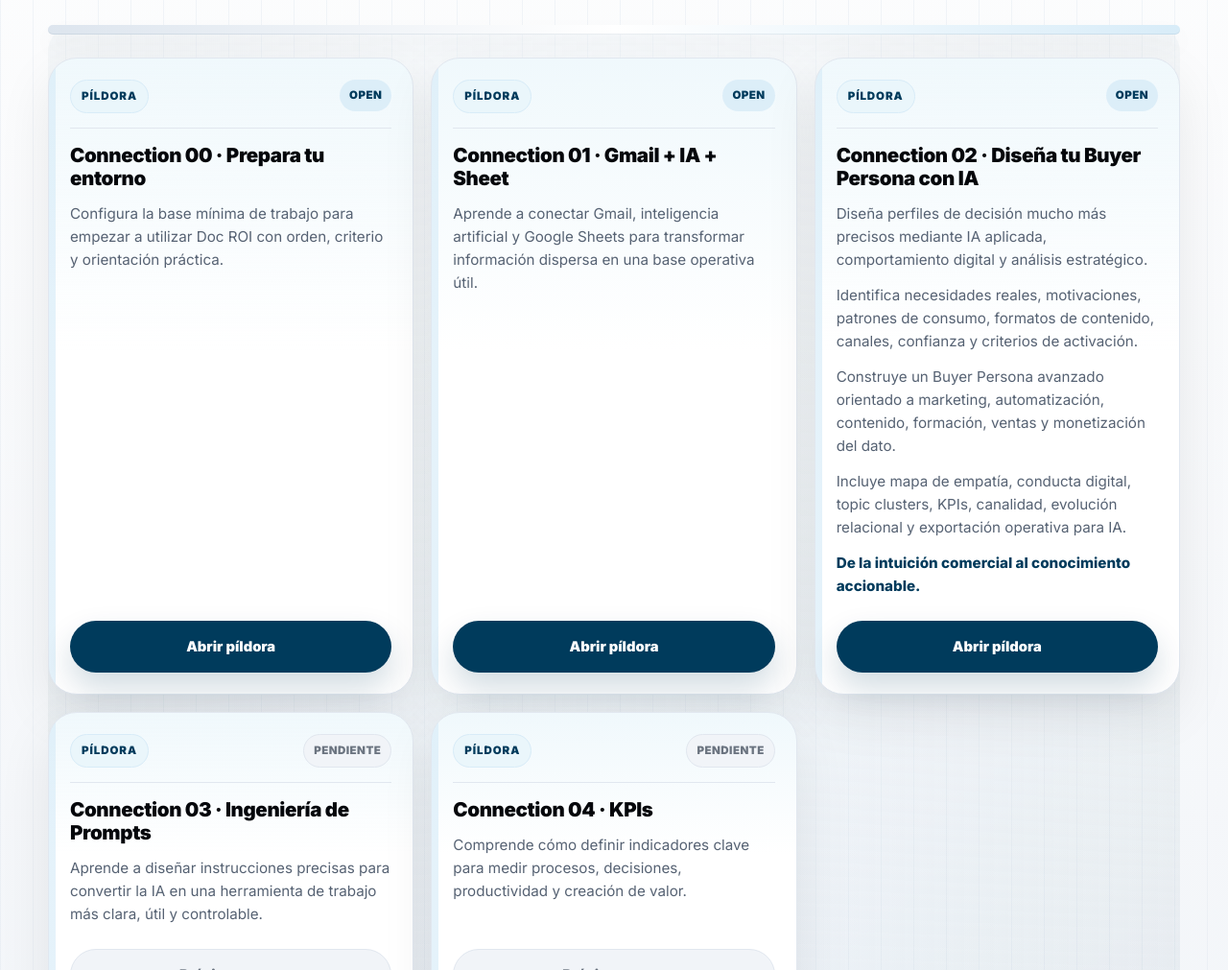
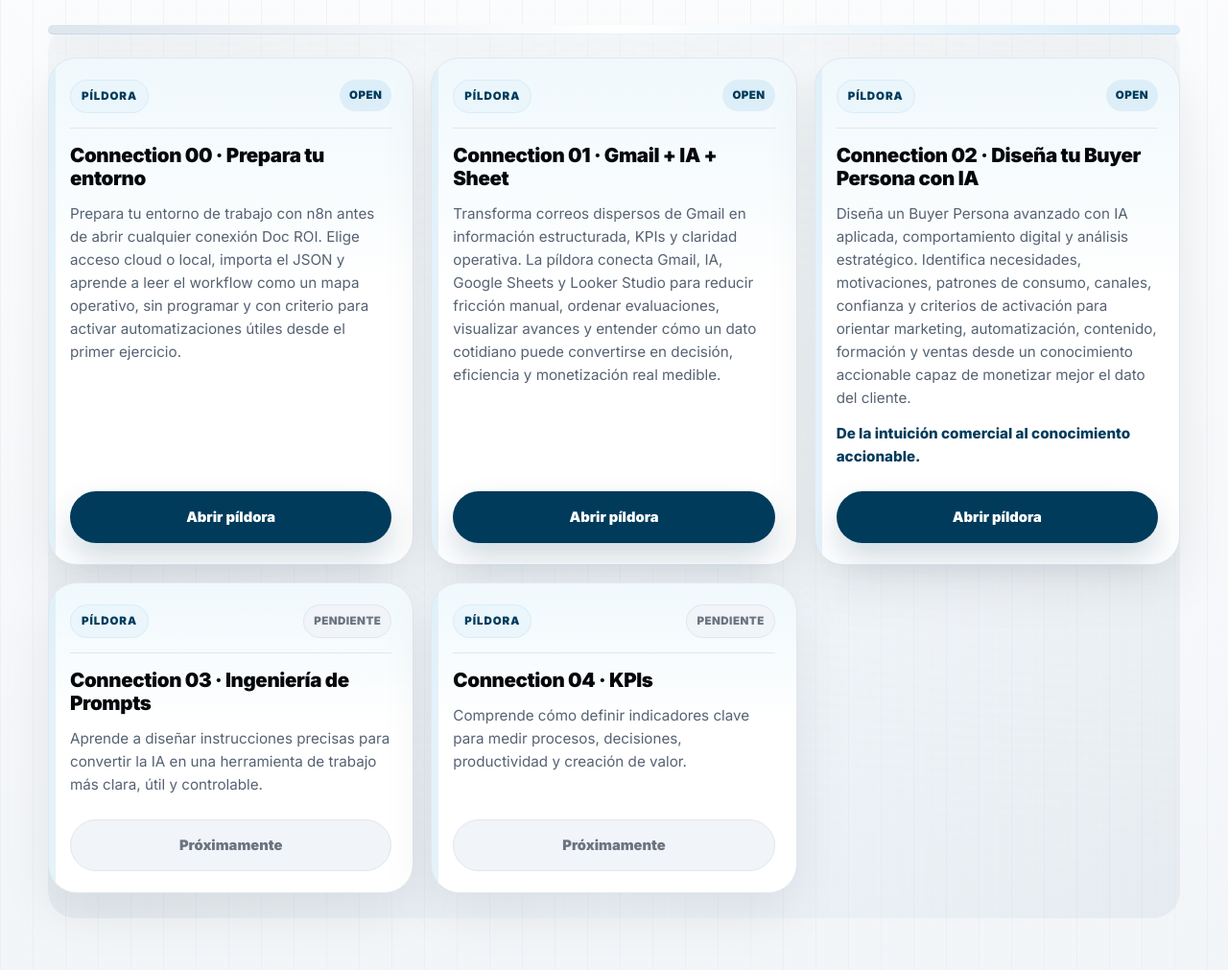
Before and after one commit to docr-ROI-diagostic-ecuacion-KAI/El-Botiquin-del-DOC-ROI, a plain HTML site: page index.html in a window 1280 px wide. Shown: the part 1165-2176 px from the top of the page at 96% size. Drawn offline with Linux system fonts and the light colour scheme.

```diff
--- a/index.html
+++ b/index.html
@@ -20,9 +20,9 @@
       <section class="docroi-hero" aria-labelledby="titulo-mi-botiquin"><div class="docroi-container"><p class="docroi-eyebrow">Botiquín Doc ROI</p><h1 id="titulo-mi-botiquin">Mi Botiquín</h1><p class="docroi-hero-subtitle">Aquí encontrarás todas las píldoras, vitaminas y medicinas Doc ROI que puedes consumir para aprender, automatizar, decidir mejor y monetizar el dato.</p><p class="docroi-hero-copy">Mi Botiquín reúne los recursos prácticos de Doc ROI en tres niveles de intervención: píldoras para activar aprendizajes rápidos, vitaminas para entrenar decisiones con simuladores aplicables y medicinas para desplegar soluciones completas orientadas a generar valor y monetizar el dato.</p><div class="docroi-hero-actions"><a class="docroi-button docroi-button-primary" href="#recursos">Explorar</a></div></div></section>
       <nav class="docroi-quick-nav" aria-label="Accesos rápidos del botiquín"><div class="docroi-container"><h2 class="docroi-quick-title">Explorar:</h2><div class="docroi-quick-nav-inner"><a class="docroi-quick-link" href="#pildoras"><span><strong>Píldoras</strong><span>Aprendizaje rápido para activar conexiones y automatizaciones.</span></span><span class="docroi-quick-count" aria-label="5 píldoras">05</span></a><a class="docroi-quick-link" href="#vitaminas"><span><strong>Vitaminas</strong><span>Simuladores prácticos para entrenar decisiones aplicables.</span></span><span class="docroi-quick-count" aria-label="4 vitaminas">04</span></a><a class="docroi-quick-link" href="#medicinas"><span><strong>Medicinas</strong><span>Soluciones completas para diagnosticar y activar valor.</span></span><span class="docroi-quick-count" aria-label="5 medicinas">05</span></a></div></div></nav>
       <section class="docroi-section docroi-band" id="recursos" aria-label="Recursos de Mi Botiquín"><div class="docroi-container"><div class="docroi-section-head" id="pildoras"><p class="docroi-eyebrow docroi-eyebrow-dark">Aprendizaje rápido</p><h2>Píldoras Doc ROI</h2><p>Pequeñas acciones formativas diseñadas para ayudarte a comprender de forma ágil cómo realizar automatizaciones, preparar tu entorno de trabajo y activar procesos prácticos con inteligencia artificial.</p></div><div class="docroi-shelf"><div class="docroi-resource-grid">
-        <article class="docroi-resource-card"><div class="docroi-card-top"><span class="docroi-category">Píldora</span><span class="docroi-status docroi-status-ready">OPEN</span></div><h3>Connection 00 · Prepara tu entorno</h3><p>Configura la base mínima de trabajo para empezar a utilizar Doc ROI con orden, criterio y orientación práctica.</p><div class="docroi-resource-footer"><a class="docroi-resource-button" href="https://docroi.marketing/connection-00-%c2%b7-prepara-tu-entorno/" target="_blank" rel="noopener noreferrer">Abrir píldora</a></div></article>
-        <article class="docroi-resource-card"><div class="docroi-card-top"><span class="docroi-category">Píldora</span><span class="docroi-status docroi-status-ready">OPEN</span></div><h3>Connection 01 · Gmail + IA + Sheet</h3><p>Aprende a conectar Gmail, inteligencia artificial y Google Sheets para transformar información dispersa en una base operativa útil.</p><div class="docroi-resource-footer"><a class="docroi-resource-button" href="https://docroi.marketing/1st-connection-%c2%b7-gmail-ai-sheet/" target="_blank" rel="noopener noreferrer">Abrir píldora</a></div></article>
-        <article class="docroi-resource-card"><div class="docroi-card-top"><span class="docroi-category">Píldora</span><span class="docroi-status docroi-status-ready">OPEN</span></div><h3>Connection 02 · Diseña tu Buyer Persona con IA</h3><p>Diseña perfiles de decisión mucho más precisos mediante IA aplicada, comportamiento digital y análisis estratégico.</p><p>Identifica necesidades reales, motivaciones, patrones de consumo, formatos de contenido, canales, confianza y criterios de activación.</p><p>Construye un Buyer Persona avanzado orientado a marketing, automatización, contenido, formación, ventas y monetización del dato.</p><p>Incluye mapa de empatía, conducta digital, topic clusters, KPIs, canalidad, evolución relacional y exportación operativa para IA.</p><p style="font-weight:800;color:#003B5C">De la intuición comercial al conocimiento accionable.</p><div class="docroi-resource-footer"><a class="docroi-resource-button" href="https://buyer-persona-three.vercel.app/" target="_blank" rel="noopener noreferrer">Abrir píldora</a></div></article>
+        <article class="docroi-resource-card"><div class="docroi-card-top"><span class="docroi-category">Píldora</span><span class="docroi-status docroi-status-ready">OPEN</span></div><h3>Connection 00 · Prepara tu entorno</h3><p>Prepara tu entorno de trabajo con n8n antes de abrir cualquier conexión Doc ROI. Elige acceso cloud o local, importa el JSON y aprende a leer el workflow como un mapa operativo, sin programar y con criterio para activar automatizaciones útiles desde el primer ejercicio.</p><div class="docroi-resource-footer"><a class="docroi-resource-button" href="https://docroi.marketing/connection-00-%c2%b7-prepara-tu-entorno/" target="_blank" rel="noopener noreferrer">Abrir píldora</a></div></article>
+        <article class="docroi-resource-card"><div class="docroi-card-top"><span class="docroi-category">Píldora</span><span class="docroi-status docroi-status-ready">OPEN</span></div><h3>Connection 01 · Gmail + IA + Sheet</h3><p>Transforma correos dispersos de Gmail en información estructurada, KPIs y claridad operativa. La píldora conecta Gmail, IA, Google Sheets y Looker Studio para reducir fricción manual, ordenar evaluaciones, visualizar avances y entender cómo un dato cotidiano puede convertirse en decisión, eficiencia y monetización real medible.</p><div class="docroi-resource-footer"><a class="docroi-resource-button" href="https://docroi.marketing/1st-connection-%c2%b7-gmail-ai-sheet/" target="_blank" rel="noopener noreferrer">Abrir píldora</a></div></article>
+        <article class="docroi-resource-card"><div class="docroi-card-top"><span class="docroi-category">Píldora</span><span class="docroi-status docroi-status-ready">OPEN</span></div><h3>Connection 02 · Diseña tu Buyer Persona con IA</h3><p>Diseña un Buyer Persona avanzado con IA aplicada, comportamiento digital y análisis estratégico. Identifica necesidades, motivaciones, patrones de consumo, canales, confianza y criterios de activación para orientar marketing, automatización, contenido, formación y ventas desde un conocimiento accionable capaz de monetizar mejor el dato del cliente.</p><p style="font-weight:800;color:#003B5C">De la intuición comercial al conocimiento accionable.</p><div class="docroi-resource-footer"><a class="docroi-resource-button" href="https://buyer-persona-three.vercel.app/" target="_blank" rel="noopener noreferrer">Abrir píldora</a></div></article>
         <article class="docroi-resource-card"><div class="docroi-card-top"><span class="docroi-category">Píldora</span><span class="docroi-status docroi-status-soon">Pendiente</span></div><h3>Connection 03 · Ingeniería de Prompts</h3><p>Aprende a diseñar instrucciones precisas para convertir la IA en una herramienta de trabajo más clara, útil y controlable.</p><div class="docroi-resource-footer"><span class="docroi-resource-button-disabled" aria-disabled="true">Próximamente</span></div></article>
         <article class="docroi-resource-card"><div class="docroi-card-top"><span class="docroi-category">Píldora</span><span class="docroi-status docroi-status-soon">Pendiente</span></div><h3>Connection 04 · KPIs</h3><p>Comprende cómo definir indicadores clave para medir procesos, decisiones, productividad y creación de valor.</p><div class="docroi-resource-footer"><span class="docroi-resource-button-disabled" aria-disabled="true">Próximamente</span></div></article>
       </div></div></div></section>
```
